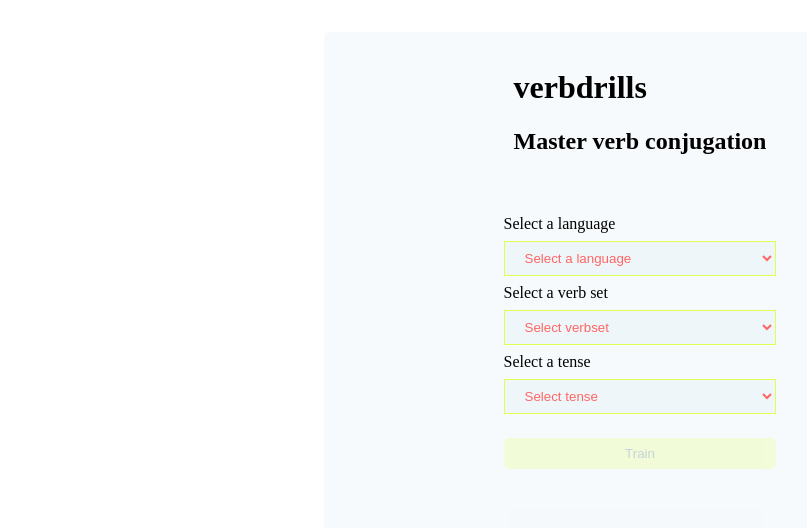
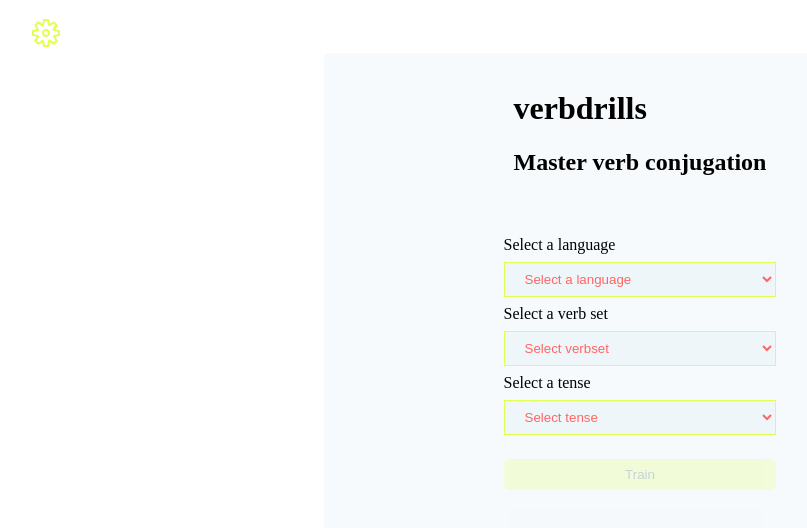
Before and after one commit to CRTW26/verbdrills, a Next.js app: page / in a window 1280 px wide. Shown: the top 528 px of the page, without its empty margins (0-807 px from the left). Built offline with nearby package versions, Linux system fonts and the light colour scheme.

Commit message:
feat: add modal icons and modal state

```diff
--- a/package.json
+++ b/package.json
@@ -49,6 +49,7 @@
     "jest-watch-typeahead": "^0.6.1",
     "lint-staged": "^10.0.10",
     "prettier": "^2.0.2",
+    "react-icons": "^4.3.1",
     "typescript": "^4.1.3"
   }
 }
--- a/src/pages/index.tsx
+++ b/src/pages/index.tsx
@@ -10,6 +10,7 @@ import { useGame } from 'features/game-play/hooks/useGame'
 import useForm from 'features/game-configuration/hooks/useForm'
 import { GetStaticProps } from 'next'
 import Modal from 'shared/components/Modal'
+import { VscGear } from 'react-icons/vsc'
 
 interface Props {
   verbs
@@ -17,6 +18,8 @@ interface Props {
 
 export const Index: React.FC<Props> = ({ verbs }) => {
   const [appState, setAppState] = useState(AppState.GAME_CONFIGURATION)
+
+  const [isTimerModalVisible, setIsTimerModalVisible] = useState(false)
 
   const { formValues, isValid, onChange } = useForm({
     language: '',
@@ -59,6 +62,10 @@ export const Index: React.FC<Props> = ({ verbs }) => {
       </Head>
 
       <main>
+        <button onClick={() => setIsTimerModalVisible(true)}>
+          <VscGear color="#e0ff4f" fontSize={'2rem'} />
+        </button>
+
         {appState === AppState.GAME_CONFIGURATION && (
           <div className="content">
             <TitleBar text="verbdrills" />
@@ -95,14 +102,25 @@ export const Index: React.FC<Props> = ({ verbs }) => {
           </div>
         )}
 
-        {/* <Modal>
-          <h1>hello</h1>
-        </Modal> */}
+        {isTimerModalVisible && (
+          <Modal>
+            <h1>hello</h1>
+          </Modal>
+        )}
       </main>
 
       <style jsx>{`
         main {
-          margin: 2rem 1rem;
+          margin: 1rem;
+        }
+
+        button {
+          background: none;
+          border: none;
+        }
+
+        button:hover {
+          cursor: pointer;
         }
 
         .content {
```
Also changed, not shown: 1 other file (tests, documents, lock files or other folders).
